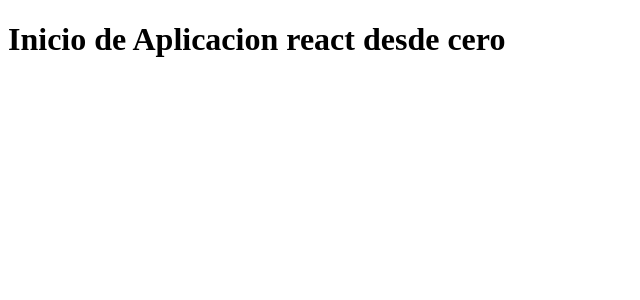
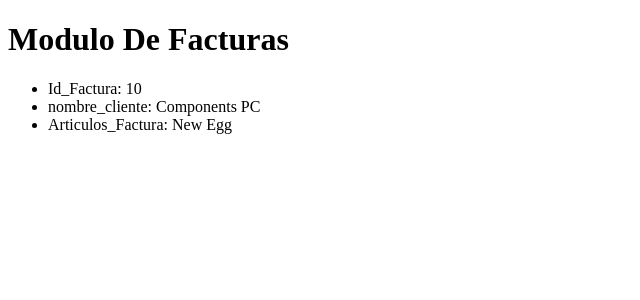
Before and after one commit to mazamorm1975/InvoiceApp, a React (Vite) app: page / in a window 1280 px wide. Shown: the top 300 px of the page, without its empty margins (0-640 px from the left). Built offline with nearby package versions, Linux system fonts and the light colour scheme.

Commit message:
Modulo 53. El function service

```diff
--- a/src/components/InvoiceApp.jsx
+++ b/src/components/InvoiceApp.jsx
@@ -1,7 +1,17 @@
-export const InvoiceApp =() => {
+import { getInvoice } from "../services/getInvoice";
+
+export const InvoiceApp = () => {
+
+    const invoice = getInvoice();
+
     return (
-        <>
-        <h1>Inicio de Aplicacion react desde cero</h1>
-        </>
+    <>
+        <h1>Modulo De Facturas</h1>
+        <ul>
+            <li> Id_Factura: {invoice.id}</li>
+            <li> nombre_cliente: {invoice.name}</li>
+            <li> Articulos_Factura: {invoice.company.name}</li>
+        </ul>
+    </>
     )
 };
--- a/src/data/invoice.js
+++ b/src/data/invoice.js
@@ -1,35 +1,35 @@
 export const invoice = {
   id: 10,
-    name: 'Components PC',
+  name: "Components PC",
   client: {
-        name: 'Pepe',
-        lastName: 'Doe',
+    name: "Pepe",
+    lastName: "Doe",
     address: {
-            country: 'USA',
-            city: 'San Francisco',
-            street: 'One Street',
-            number: 12
-        }
+      country: "USA",
+      city: "San Francisco",
+      street: "One Street",
+      number: 12,
+    },
   },
   company: {
-        name: 'New Egg',
-        fiscalNumber: 1234567
+    name: "New Egg",
+    fiscalNumber: 1234567,
   },
   items: [
     {
-            product: 'CPU',
+      product: "CPU",
       price: 499,
-            quantity: 1
+      quantity: 1,
     },
     {
-            product: 'Corsair Keyboard Mecanico',
+      product: "Corsair Keyboard Mecanico",
       price: 150,
-            quantity: 1
+      quantity: 1,
     },
     {
-            product: 'Monitor Asus',
+      product: "Monitor Asus",
       price: 350,
-            quantity: 1
+      quantity: 1,
     }
   ]
 }
--- /dev/null
+++ b/src/services/getInvoice.js
@@ -0,0 +1,6 @@
+import { invoice } from "../data/invoice"
+
+export const getInvoice = () => {
+
+    return invoice;
+}
```
Lines whose indentation alone changed are shown as unchanged.
